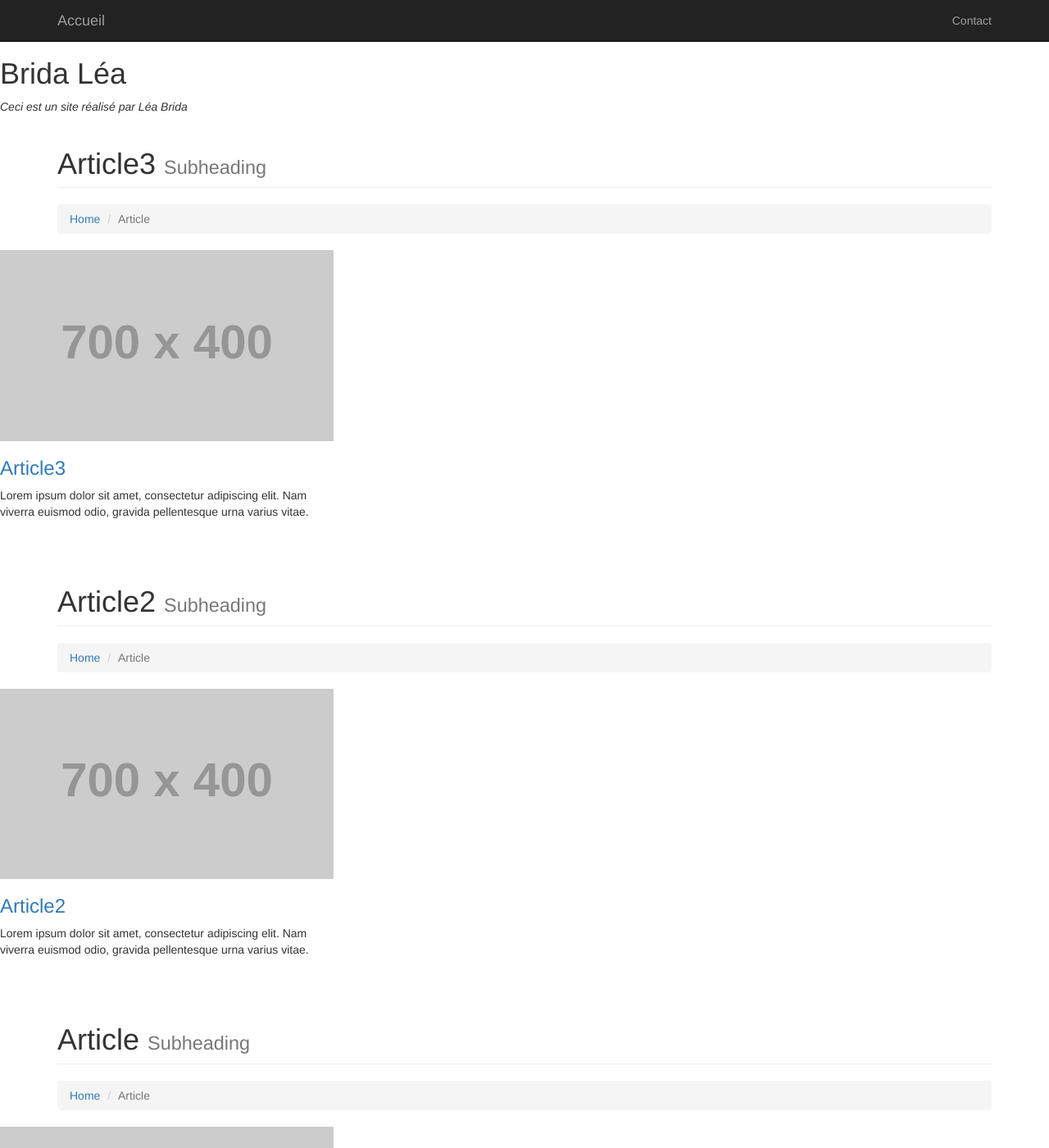
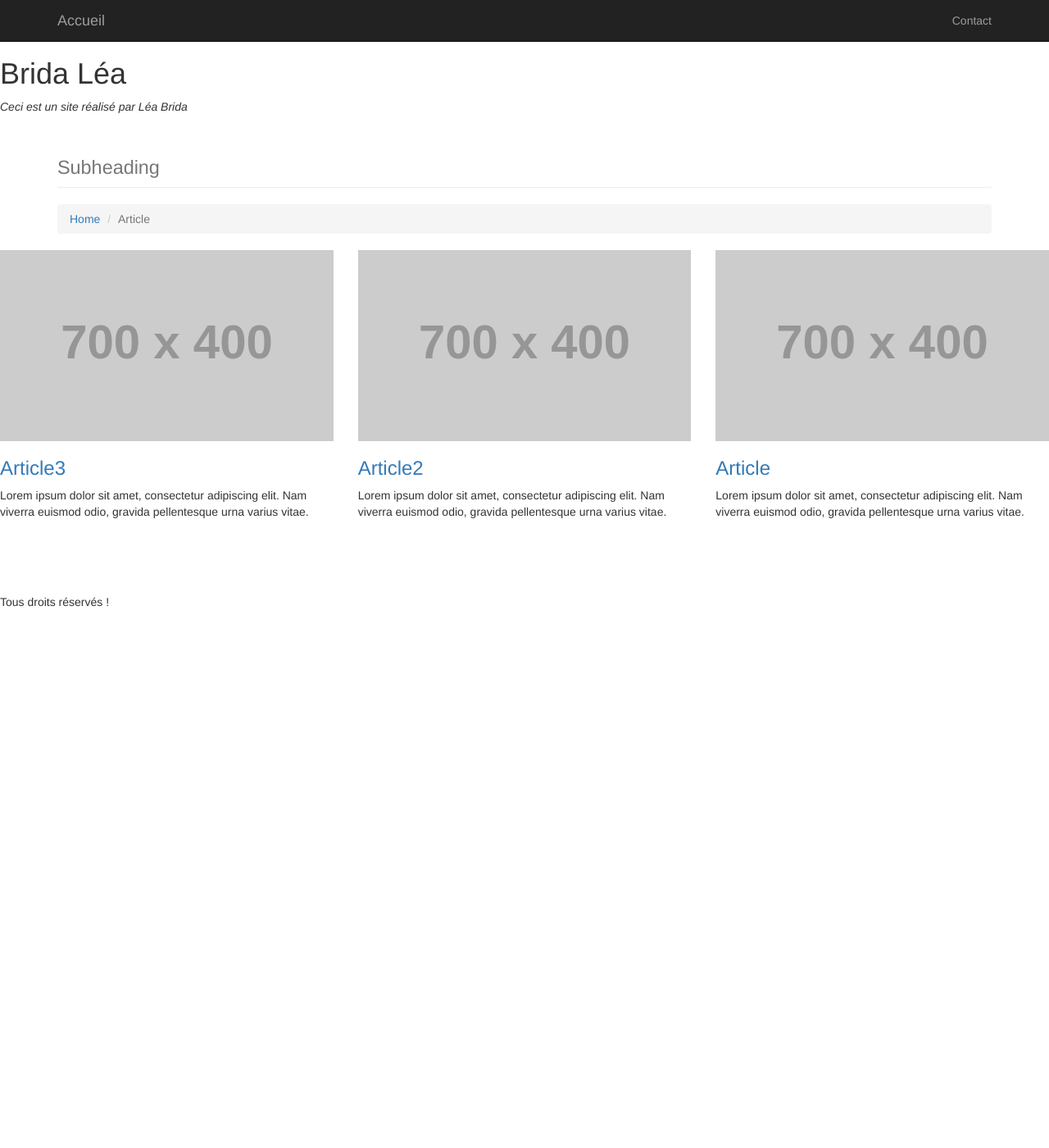
Before and after one commit to LeaBr/LeaBr.github.io, a Jekyll site: the page built from index.html, in a window 1280 px wide and 1400 px high. Shown: the whole window at 82% size. Built offline with Jekyll 4.4.1, drawn with Linux system fonts in a browser that asks for light colours.

Commit message:
modifié :         index.html

```diff
--- a/index.html
+++ b/index.html
@@ -3,9 +3,6 @@
 ---
 	<h1> {{site.title}} </h1>
 	<i> {{site.description}} </i>
-
-<div class="row">
-{% for post in site.posts limit:3 %}
 
     <!-- Page Content -->
     <div class="container">
@@ -23,8 +20,12 @@
                 </ol>
             </div>
         </div>
-	</div>
-        <!-- /.row -->
+</div>
+
+<div class="row">
+{% for post in site.posts limit:3 %}
+
+
 
             <div class="col-md-4 img-portfolio">
                 <a href="{{ post.url }}">
```
